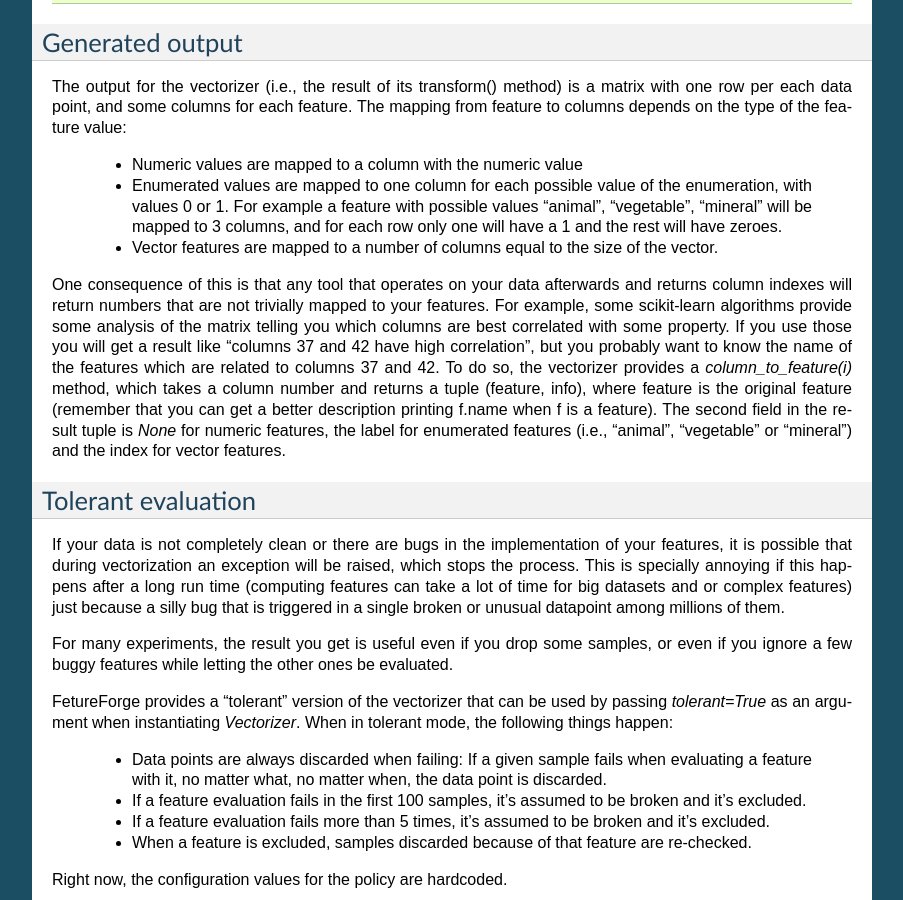
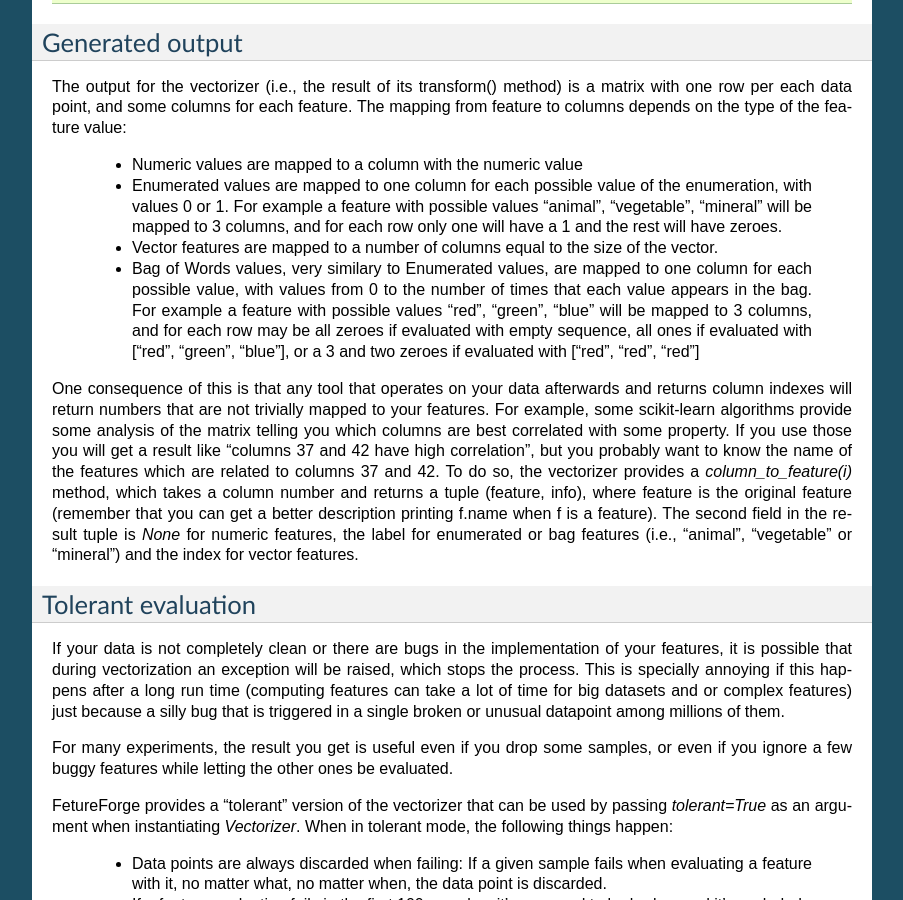
Before and after one commit to machinalis/featureforge, a Sphinx documentation site: the page built from docs/feature_evaluation.rst, in a window 1280 px wide and 900 px high, scrolled down 718 px. Shown: the whole window, without its empty margins (198-1101 px from the left). Built offline with Sphinx 7.4.7, drawn with Linux system fonts in a browser that asks for light colours.

Commit message:
documentation update

```diff
--- a/docs/feature_definition.rst
+++ b/docs/feature_definition.rst
@@ -304,8 +304,10 @@ be an arbitrary object if you want to feed them to machine learning algorithms,
 so typically one of the following ``output_schema`` will be ok:
 
  * ``int`` or ``float`` for numeric features
- * ``unicode`` for enumerations
+ * ``unicode`` for enumerations (on python 3, ``str``)
  * ``list(int)`` or ``list(float)`` for numeric vectors
+ * ``list(hashable)`` or ``set(hashable)`` or ``tuple(hashable)`` for bag of words,
+    where ``hashable`` is any hashable except numeric.
 
 In addition to a type specification, it is sometimes useful to add to the
 schema one lambda with an assertion over the value. For example,
--- a/docs/feature_evaluation.rst
+++ b/docs/feature_evaluation.rst
@@ -56,6 +56,13 @@ The mapping from feature to columns depends on the type of the feature value:
    row only one will have a 1 and the rest will have zeroes.
  * Vector features are mapped to a number of columns equal to the size of the
    vector.
+ * Bag of Words values, very similary to Enumerated values, are mapped to one
+   column for each possible value, with values from 0 to the number of times
+   that each value appears in the bag. For example a feature with possible
+   values "red", "green", "blue" will be mapped to 3 columns, and for each row
+   may be all zeroes if evaluated with empty sequence, all ones if evaluated
+   with ["red", "green", "blue"], or a 3 and two zeroes if evaluated with
+   ["red", "red", "red"]
 
 One consequence of this is that any tool that operates on your data afterwards
 and returns column indexes will return numbers that are not trivially mapped to
@@ -68,7 +75,7 @@ are related to columns 37 and 42. To do so, the vectorizer provides a
 (feature, info), where feature is the original feature (remember that you can
 get a better description printing f.name when f is a feature). The second
 field in the result tuple is `None` for numeric features, the label for
-enumerated features (i.e., "animal", "vegetable" or "mineral") and the index
+enumerated or bag features (i.e., "animal", "vegetable" or "mineral") and the index
 for vector features.
 
 
```
Also changed, not shown: docs/index.rst (line endings or trailing spaces).
